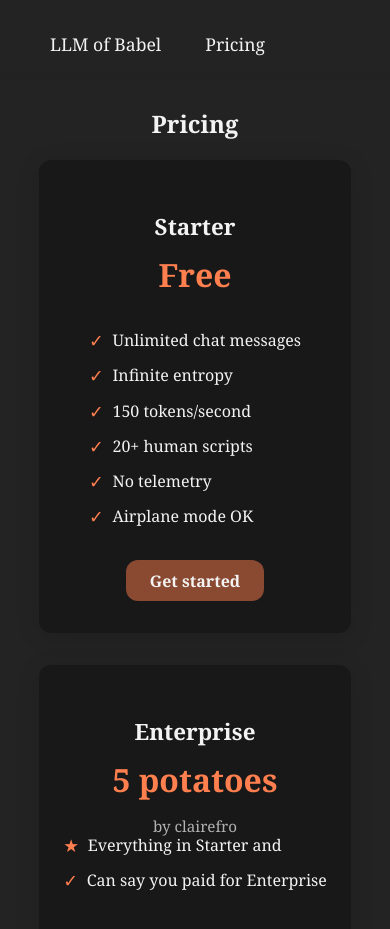
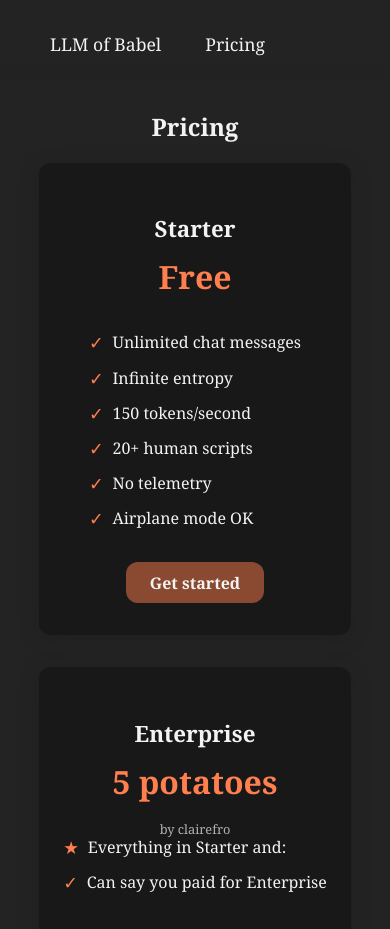
Before and after one commit to clairefro/llm-of-babel, a website: page docs/pricing/index.html in a window 390 px wide. Shown: the top 929 px of the page. Drawn offline with Linux system fonts and the light colour scheme.

Commit message:
try this tree

```diff
--- a/docs/pricing.html
+++ b/docs/pricing/index.html
@@ -4,15 +4,15 @@
     <meta charset="UTF-8" />
     <meta name="viewport" content="width=device-width, initial-scale=1.0" />
     <title>Pricing - LLM of Babel</title>
-    <link rel="stylesheet" href="./styles.css" />
+    <link rel="stylesheet" href="../styles.css" />
   </head>
   <body>
     <div class="top-nav">
-      <a href="index.html" class="nav-link">LLM of Babel</a>
-      <a href="pricing.html" class="nav-link">Pricing</a>
+      <a href="../" class="nav-link">LLM of Babel</a>
+      <a href="." class="nav-link">Pricing</a>
     </div>
 
-    <div class="container">
+    <div class="container container-stretch">
       <main>
         <section class="pricing-section">
           <h1>Pricing</h1>
@@ -54,7 +54,7 @@
                 <ul class="pricing-features">
                   <li>
                     <span class="pricing-feature-star">★</span> Everything in
-                    Starter and
+                    Starter and:
                   </li>
                   <li>
                     <span class="pricing-feature-star">✓</span> Can say you paid
--- a/docs/styles.css
+++ b/docs/styles.css
@@ -1,3 +1,10 @@
+/* Utility: force container to grow to dynamic content height */
+.container-stretch {
+  height: auto !important;
+  min-height: 100vh;
+  display: flex;
+  flex-direction: column;
+}
 :root {
   --background-darkest: #181818;
   --background-dark: #232323;
@@ -178,7 +185,7 @@ input[type="checkbox"]:checked {
   position: fixed;
   left: 0;
   right: 0;
-  bottom: 124px;
+  bottom: 118px;
   height: 18px;
   pointer-events: none;
   display: block;
@@ -531,7 +538,7 @@ input[type="checkbox"]:checked {
   width: 100%;
   text-align: center;
   margin: 0.5em 0;
-  font-size: 0.95em;
+  font-size: 0.8em;
   opacity: 0.7;
 }
 .footer a {
@@ -565,4 +572,11 @@ input[type="checkbox"]:checked {
   .pricing-section {
     margin-top: 400px;
   }
+
+  .pricing-card {
+    width: 100%;
+    min-width: 0;
+    max-width: 100%;
+    box-sizing: border-box;
+  }
 }
```
Also changed, not shown: docs/index.html (+2 -2 lines).
